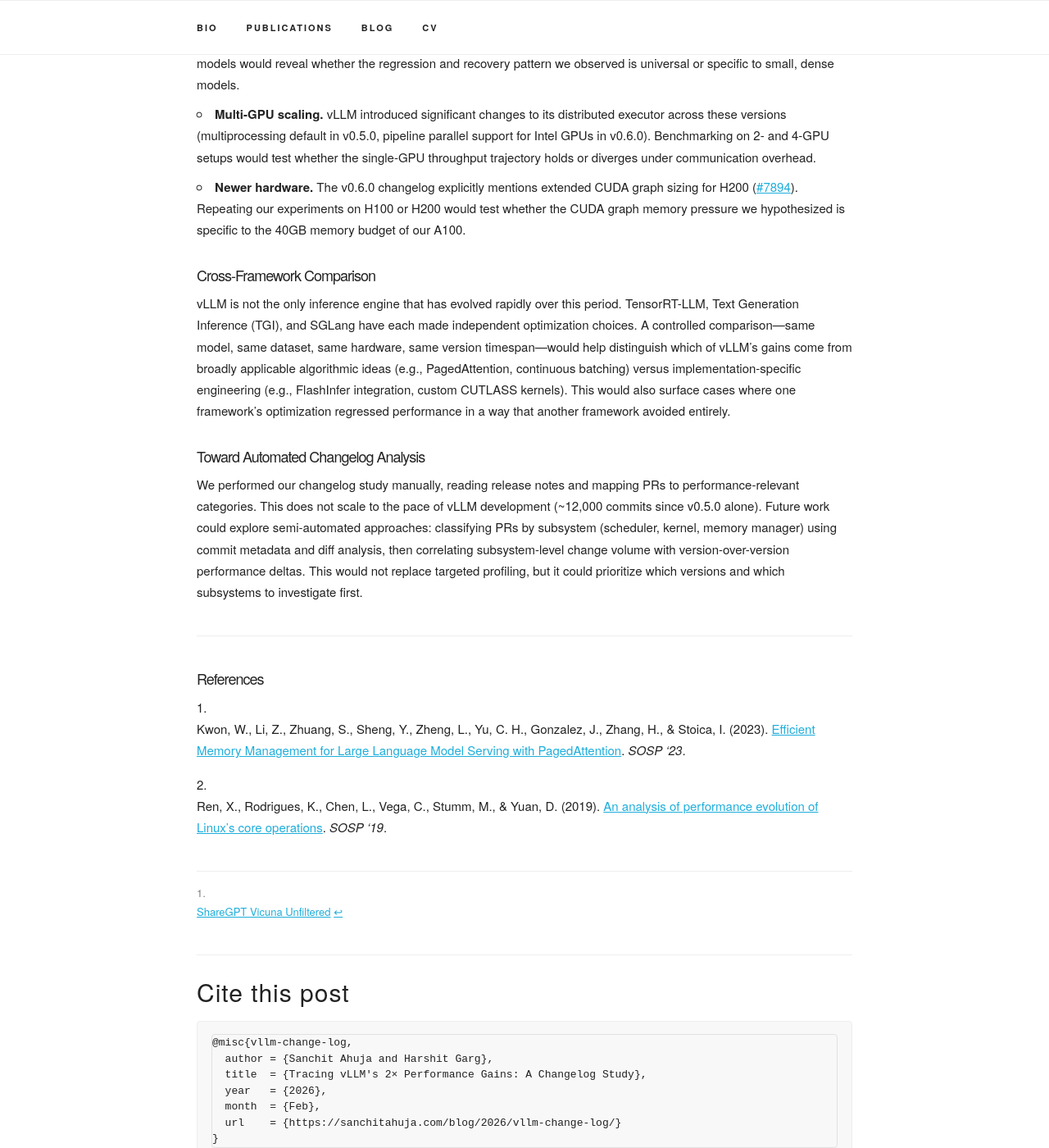
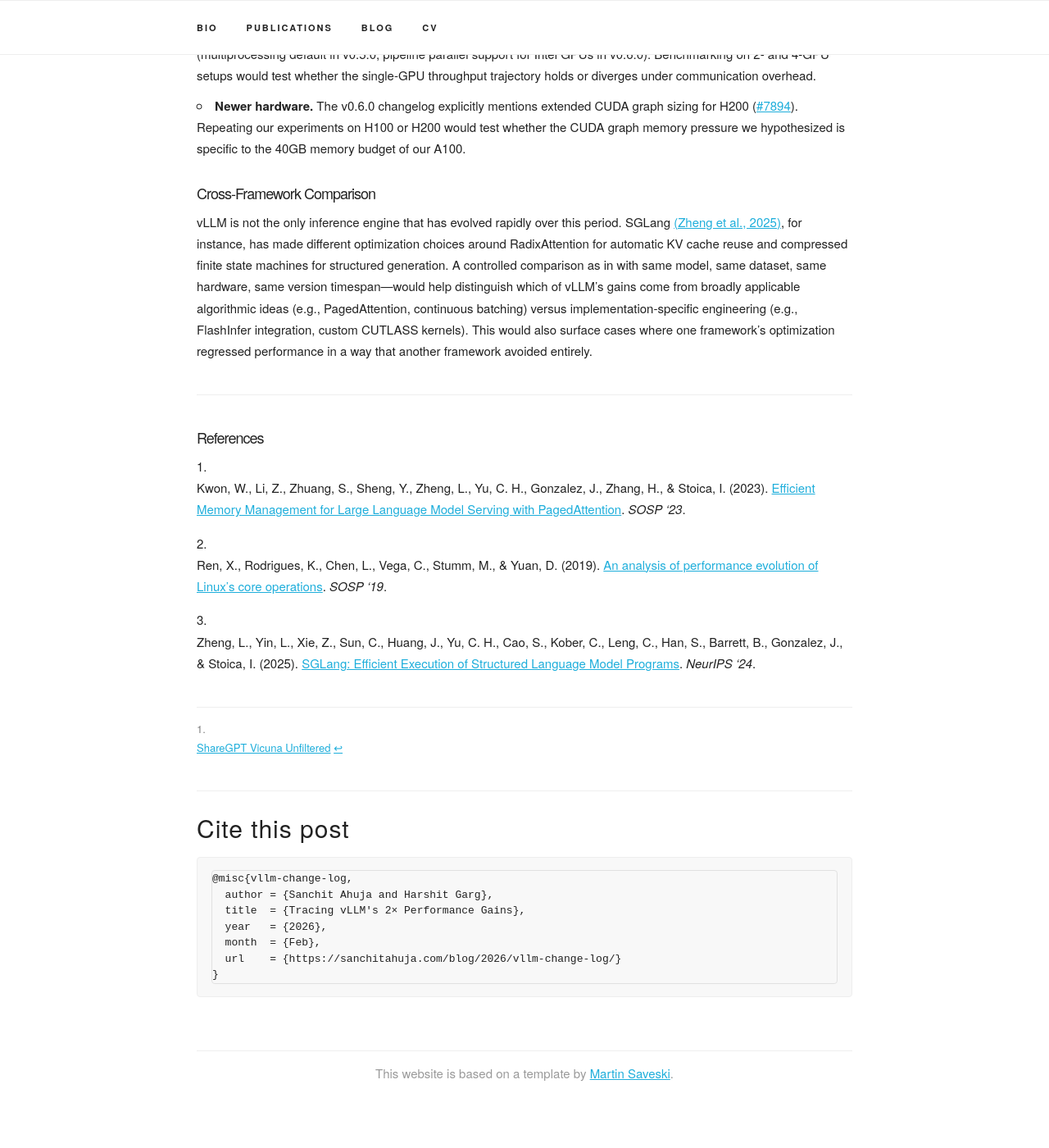
Before and after one commit to sanchit-ahuja/sanchit-ahuja.github.io, a Jekyll site: the page built from _posts/2026-02-06-vllm-change-log.md, in a window 1280 px wide and 1400 px high, scrolled down 6363 px. Shown: the whole window at 82% size. Built offline with Jekyll 4.4.1, drawn with Linux system fonts in a browser that asks for light colours; after the commit the page ends 7724 px from its top, so only the background shows below that; some of the changed text lies outside the part shown.

Commit message:
cleaned up the blog, quite a bit and re-wrote a few sections

```diff
--- a/_posts/2026-02-06-vllm-change-log.md
+++ b/_posts/2026-02-06-vllm-change-log.md
@@ -1,6 +1,6 @@
 ---
 layout: post
-title: "Tracing vLLM's 2× Performance Gains: A Changelog Study"
+title: "Tracing vLLM's 2× Performance Gains"
 authors: "Sanchit Ahuja and Harshit Garg"
 date: 2026-02-06
 ---
@@ -49,13 +49,13 @@
 
 Between v0.4.0 and v0.6.0, throughput dropped from 10.71 req/s to 9.78 req/s, a roughly 9% regression despite continuous development effort. A close reading of the changelogs for v0.5.0 and v0.6.0 points to several contributing factors.
 
-**CUDA graph memory pressure.** CUDA graphs were introduced in v0.5.0, and a dedicated PR ([#5074](https://github.com/vllm-project/vllm/pull/5074)) added output buffers for graph capture to reduce their memory footprint—an acknowledgment that the footprint was already a concern. On our 40 GB A100, the pre-allocated graph buffers compete directly with KV cache memory. Fewer available KV cache blocks means a smaller effective batch size, which lowers throughput. Because CUDA graphs require fixed tensor shapes, the engine must also pad variable-length batches, adding further overhead for workloads with heterogeneous sequence lengths like ShareGPT.
+**CUDA graph memory pressure**: CUDA graphs were introduced in v0.5.0, and a dedicated PR ([#5074](https://github.com/vllm-project/vllm/pull/5074)) added output buffers for graph capture to reduce their memory footprint—an acknowledgment that the footprint was already a concern. On our 40 GB A100, the pre-allocated graph buffers compete directly with KV cache memory. Fewer available KV cache blocks means a smaller effective batch size, which lowers throughput. Because CUDA graphs require fixed tensor shapes, the engine must also pad variable-length batches, adding further overhead for workloads with heterogeneous sequence lengths like ShareGPT.
 
-**Abstraction tax from new feature scaffolding.** v0.5.0 laid the groundwork for speculative decoding ([#5400](https://github.com/vllm-project/vllm/pull/5400), [#5252](https://github.com/vllm-project/vllm/pull/5252)), automatic prefix caching ([#5324](https://github.com/vllm-project/vllm/pull/5324)), multi-modal vision support ([#4197](https://github.com/vllm-project/vllm/pull/4197), [#5237](https://github.com/vllm-project/vllm/pull/5237)), and a new `CustomOp` interface for hardware portability ([#5255](https://github.com/vllm-project/vllm/pull/5255)). A new `BlockManagerV2` ([#3834](https://github.com/vllm-project/vllm/pull/3834)) was also introduced to support CPU/GPU swapping for speculative decoding. Even when these features are not explicitly enabled, they add indirection in the scheduler and model-runner hot paths—extra dispatch layers, conditional branches, and abstraction boundaries that the runtime must traverse on every forward pass.
+**Abstraction tax from new feature scaffolding**: v0.5.0 laid the groundwork for speculative decoding ([#5400](https://github.com/vllm-project/vllm/pull/5400), [#5252](https://github.com/vllm-project/vllm/pull/5252)), automatic prefix caching ([#5324](https://github.com/vllm-project/vllm/pull/5324)), multi-modal vision support ([#4197](https://github.com/vllm-project/vllm/pull/4197), [#5237](https://github.com/vllm-project/vllm/pull/5237)), and a new `CustomOp` interface for hardware portability ([#5255](https://github.com/vllm-project/vllm/pull/5255)). A new `BlockManagerV2` ([#3834](https://github.com/vllm-project/vllm/pull/3834)) was also introduced to support CPU/GPU swapping for speculative decoding. Even when these features are not explicitly enabled, they add indirection in the scheduler and model-runner hot paths, extra dispatch layers, conditional branches, and abstraction boundaries that the runtime must traverse on every forward pass.
 
-**Partially landed `torch.compile` integration.** By v0.6.0, the codebase had begun integrating `torch.compile`, but the integration was incomplete. A PR in that release explicitly targeted "Dynamo guard evaluation overhead" ([#7898](https://github.com/vllm-project/vllm/pull/7898)), confirming that the compilation infrastructure was imposing cost without yet delivering its intended kernel-fusion benefits. Users were, in effect, paying the price of the new compiler pipeline with none of the payoff.
+**Partially landed `torch.compile` integration**: By v0.6.0, the codebase had begun integrating `torch.compile`, but the integration was incomplete. A PR in that release explicitly targeted "Dynamo guard evaluation overhead" ([#7898](https://github.com/vllm-project/vllm/pull/7898)), confirming that the compilation infrastructure was imposing cost without yet delivering its intended kernel-fusion benefits. Users were, in effect, paying the price of the new compiler pipeline with none of the payoff.
 
-**Workload mismatch.** It is also worth noting that many of the optimizations in v0.5.0–v0.6.0—multi-step scheduling, asynchronous output processing, chunked prefill with prefix caching—target high-concurrency, large-scale serving scenarios. Our benchmark of ~1,000 ShareGPT prompts on a single GPU may not exercise the regime where these optimizations break even, let alone provide gains.
+**Workload mismatch**: It is also worth noting that many of the optimizations in v0.5.0–v0.6.0 such as multi-step scheduling, asynchronous output processing, chunked prefill with prefix caching—target high-concurrency, large-scale serving scenarios. Our benchmark of ~1,000 ShareGPT prompts on a single GPU may not be a good proxy where these optimizations break even, let alone provide gains.
 
 **Fair warning**, these are all hypothesis which we arrived on after manually digging into the changelogs. We did not validate these changes by running targeted experiments testing each of these new features.
 
@@ -65,11 +65,11 @@
 
 **`torch.compile` fully landed.** The partial integration that had imposed Dynamo guard overhead in v0.6.0 was completed in v0.7.0, enabling end-to-end kernel fusion across the forward pass. Where v0.6.0 paid the cost of the compiler pipeline without the benefit, v0.7.0 delivered the intended payoff: fused GPU kernels with reduced launch overhead and optimized memory access patterns. The net effect more than compensated for the abstraction layers introduced in the preceding releases.
 
-**Feature scaffolding matured into optimized code paths.** The speculative decoding, prefix caching, and multi-modal abstractions introduced in v0.5.0 had been rough-edged—functional but not yet tuned for the hot path. Over the v0.6.x cycle, these subsystems were hardened: the asynchronous output processor ([#7049](https://github.com/vllm-project/vllm/pull/7049)) that had shipped in v0.6.0 was already delivering a reported 12% throughput increase by overlapping output construction with GPU work, and FlashInfer was adopted for FP8 KV cache operations ([#7798](https://github.com/vllm-project/vllm/pull/7798)). By v0.7.0, these optimizations had stabilized enough to benefit even our single-GPU, text-only benchmark.
+**Feature scaffolding matured into optimized code paths.** The speculative decoding, prefix caching, and multi-modal abstractions introduced in v0.5.0 had been rough-edged—functional but not yet tuned for the hot path. Over the v0.6.x cycle, these subsystems were hardened: the asynchronous output processor ([#7049](https://github.com/vllm-project/vllm/pull/7049)) that had shipped in v0.6.0, and FlashInfer was adopted for FP8 KV cache operations ([#7798](https://github.com/vllm-project/vllm/pull/7798)). By v0.7.0, these optimizations had stabilized enough to benefit even our single-GPU, text-only benchmark.
 
-**CUDA graph overhead was amortized.** The memory pressure from graph capture buffers, which had constrained effective batch size in v0.5.0, was mitigated by continued work on memory efficiency—including extended CUDA graph sizing for newer GPUs ([#7894](https://github.com/vllm-project/vllm/pull/7894)) and better buffer management. The fixed cost of graph capture was now spread across a more efficient execution pipeline, turning a net negative into a net positive.
+**CUDA graph overhead was amortized.** The memory pressure from graph capture buffers, which had constrained effective batch size in v0.5.0, was mitigated by continued work on memory efficiency—including extended CUDA graph sizing for newer GPUs ([#7894](https://github.com/vllm-project/vllm/pull/7894)) and better buffer management. The fixed cost of graph capture was now spread across a more efficient execution pipeline.
 
-From v0.7.0 onward, performance plateaued in the 13.3–13.8 req/s range through v0.11.0. This stability suggests that the major architectural bets—PagedAttention, CUDA graphs, `torch.compile`, and the refactored scheduler—had reached a mature equilibrium, with subsequent releases delivering incremental refinements rather than step-function gains.
+From v0.7.0 onward, performance plateaued in the 13.3–13.8 req/s range through v0.11.0. This stability suggests that the major architectural bets—PagedAttention, CUDA graphs, `torch.compile`, and the refactored scheduler had reached a mature equilibrium, with subsequent releases delivering incremental refinements now.
 
 ## Limitations
 
@@ -80,7 +80,6 @@
 ### Optimization Specificity
 
 Our changelog analysis reveals concerning patterns about generalizability. Many optimizations are hardware-specific (CUDA graphs for H200, x86-specific paths), limiting portability. Others are model-specific (MoE kernels, encoder-decoder improvements), raising questions about whether these gains transfer to different architectures. This specificity suggests that achieving consistent improvements across diverse deployments requires significant engineering effort.
-
 
 ## Conclusion
 
@@ -114,11 +113,7 @@
 
 ### Cross-Framework Comparison
 
-vLLM is not the only inference engine that has evolved rapidly over this period. TensorRT-LLM, Text Generation Inference (TGI), and SGLang have each made independent optimization choices. A controlled comparison—same model, same dataset, same hardware, same version timespan—would help distinguish which of vLLM's gains come from broadly applicable algorithmic ideas (e.g., PagedAttention, continuous batching) versus implementation-specific engineering (e.g., FlashInfer integration, custom CUTLASS kernels). This would also surface cases where one framework's optimization regressed performance in a way that another framework avoided entirely.
-
-### Toward Automated Changelog Analysis
-
-We performed our changelog study manually, reading release notes and mapping PRs to performance-relevant categories. This does not scale to the pace of vLLM development (~12,000 commits since v0.5.0 alone). Future work could explore semi-automated approaches: classifying PRs by subsystem (scheduler, kernel, memory manager) using commit metadata and diff analysis, then correlating subsystem-level change volume with version-over-version performance deltas. This would not replace targeted profiling, but it could prioritize which versions and which subsystems to investigate first.
+vLLM is not the only inference engine that has evolved rapidly over this period. SGLang [(Zheng et al., 2025)](https://dl.acm.org/doi/10.5555/3737916.3739916), for instance, has made different optimization choices around RadixAttention for automatic KV cache reuse and compressed finite state machines for structured generation. A controlled comparison as in with same model, same dataset, same hardware, same version timespan—would help distinguish which of vLLM's gains come from broadly applicable algorithmic ideas (e.g., PagedAttention, continuous batching) versus implementation-specific engineering (e.g., FlashInfer integration, custom CUTLASS kernels). This would also surface cases where one framework's optimization regressed performance in a way that another framework avoided entirely.
 
 
 ---
@@ -128,3 +123,5 @@
 1. Kwon, W., Li, Z., Zhuang, S., Sheng, Y., Zheng, L., Yu, C. H., Gonzalez, J., Zhang, H., & Stoica, I. (2023). [Efficient Memory Management for Large Language Model Serving with PagedAttention](https://doi.org/10.1145/3600006.3613165). *SOSP '23*.
 
 2. Ren, X., Rodrigues, K., Chen, L., Vega, C., Stumm, M., & Yuan, D. (2019). [An analysis of performance evolution of Linux's core operations](https://doi.org/10.1145/3341301.3359640). *SOSP '19*.
+
+3. Zheng, L., Yin, L., Xie, Z., Sun, C., Huang, J., Yu, C. H., Cao, S., Kober, C., Leng, C., Han, S., Barrett, B., Gonzalez, J., & Stoica, I. (2025). [SGLang: Efficient Execution of Structured Language Model Programs](https://dl.acm.org/doi/10.5555/3737916.3739916). *NeurIPS '24*.
```
